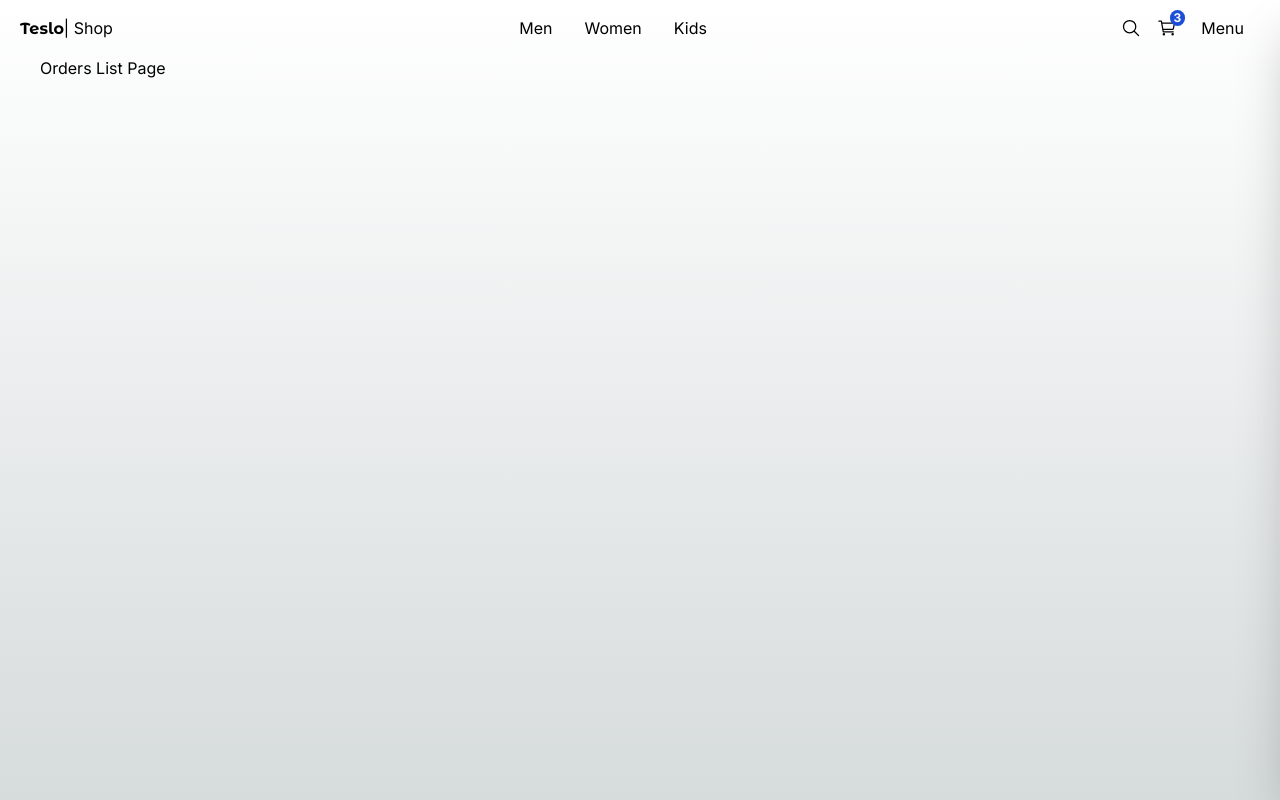
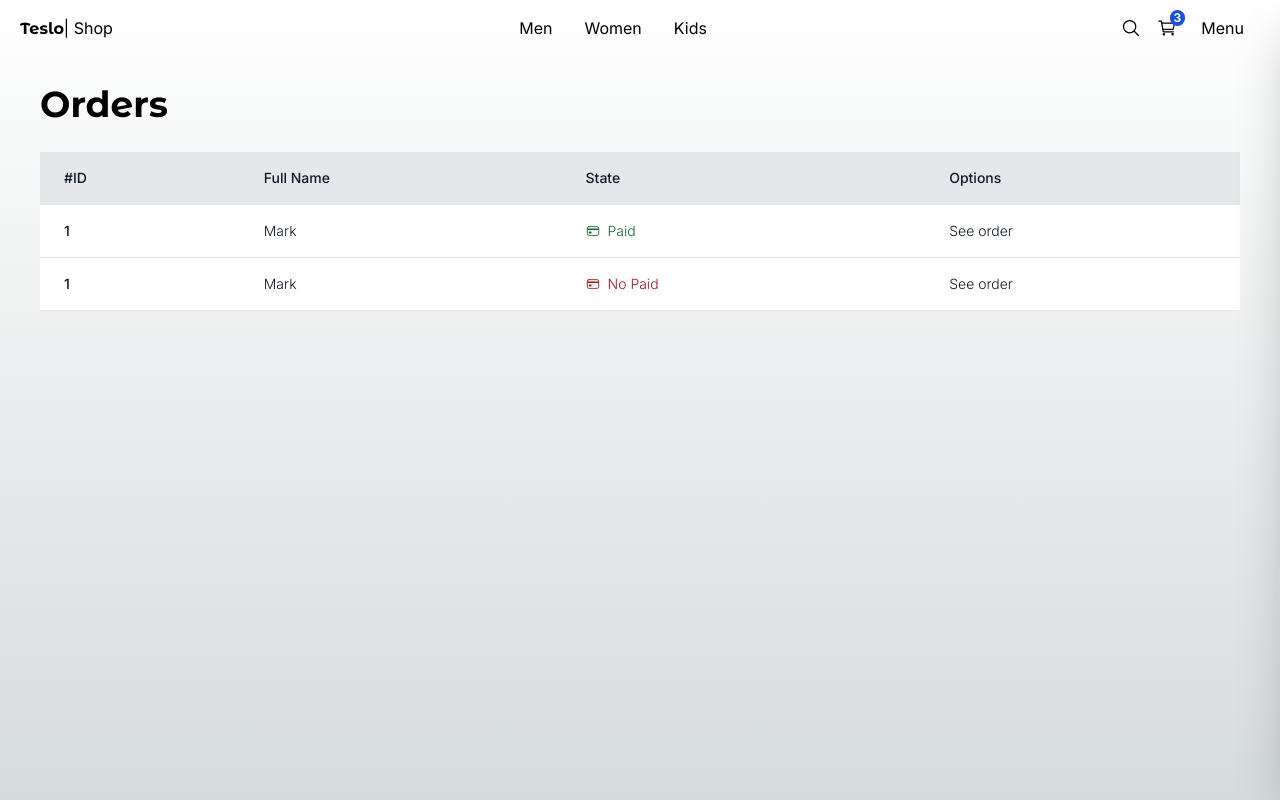
Before and after one commit to GerardoDev25/shop_next-2024-fr, a Next.js app: page /orders in a window 1280 px wide. Built offline with nearby package versions, Linux system fonts and the light colour scheme.

Commit message:
style(ui): :lipstick: orders list page done

```diff
--- a/src/app/(shop)/orders/page.tsx
+++ b/src/app/(shop)/orders/page.tsx
@@ -1,8 +1,83 @@
+// https://tailwindcomponents.com/component/hoverable-table
+import { Title } from '@/components/ui';
+
+import Link from 'next/link';
+import { IoCardOutline } from 'react-icons/io5';
 
 export default function OrdersPage() {
   return (
-    <div>
-      <h1>Orders List Page</h1>
-    </div>
+    <>
+      <Title title='Orders' />
+
+      <div className='mb-10'>
+        <table className='min-w-full'>
+          <thead className='bg-gray-200 border-b'>
+            <tr>
+              <th
+                scope='col'
+                className='text-sm font-medium text-gray-900 px-6 py-4 text-left'
+              >
+                #ID
+              </th>
+              <th
+                scope='col'
+                className='text-sm font-medium text-gray-900 px-6 py-4 text-left'
+              >
+                Full Name
+              </th>
+              <th
+                scope='col'
+                className='text-sm font-medium text-gray-900 px-6 py-4 text-left'
+              >
+                State
+              </th>
+              <th
+                scope='col'
+                className='text-sm font-medium text-gray-900 px-6 py-4 text-left'
+              >
+                Options
+              </th>
+            </tr>
+          </thead>
+          <tbody>
+            <tr className='bg-white border-b transition duration-300 ease-in-out hover:bg-gray-100'>
+              <td className='px-6 py-4 whitespace-nowrap text-sm font-medium text-gray-900'>
+                1
+              </td>
+              <td className='text-sm text-gray-900 font-light px-6 py-4 whitespace-nowrap'>
+                Mark
+              </td>
+              <td className='flex items-center text-sm  text-gray-900 font-light px-6 py-4 whitespace-nowrap'>
+                <IoCardOutline className='text-green-800' />
+                <span className='mx-2 text-green-800'>Paid</span>
+              </td>
+              <td className='text-sm text-gray-900 font-light px-6 '>
+                <Link href='/orders/123' className='hover:underline'>
+                  See order
+                </Link>
+              </td>
+            </tr>
+
+            <tr className='bg-white border-b transition duration-300 ease-in-out hover:bg-gray-100'>
+              <td className='px-6 py-4 whitespace-nowrap text-sm font-medium text-gray-900'>
+                1
+              </td>
+              <td className='text-sm text-gray-900 font-light px-6 py-4 whitespace-nowrap'>
+                Mark
+              </td>
+              <td className='flex items-center text-sm  text-gray-900 font-light px-6 py-4 whitespace-nowrap'>
+                <IoCardOutline className='text-red-800' />
+                <span className='mx-2 text-red-800'>No Paid</span>
+              </td>
+              <td className='text-sm text-gray-900 font-light px-6 '>
+                <Link href='/orders/123' className='hover:underline'>
+                  See order
+                </Link>
+              </td>
+            </tr>
+          </tbody>
+        </table>
+      </div>
+    </>
   );
 }
```
